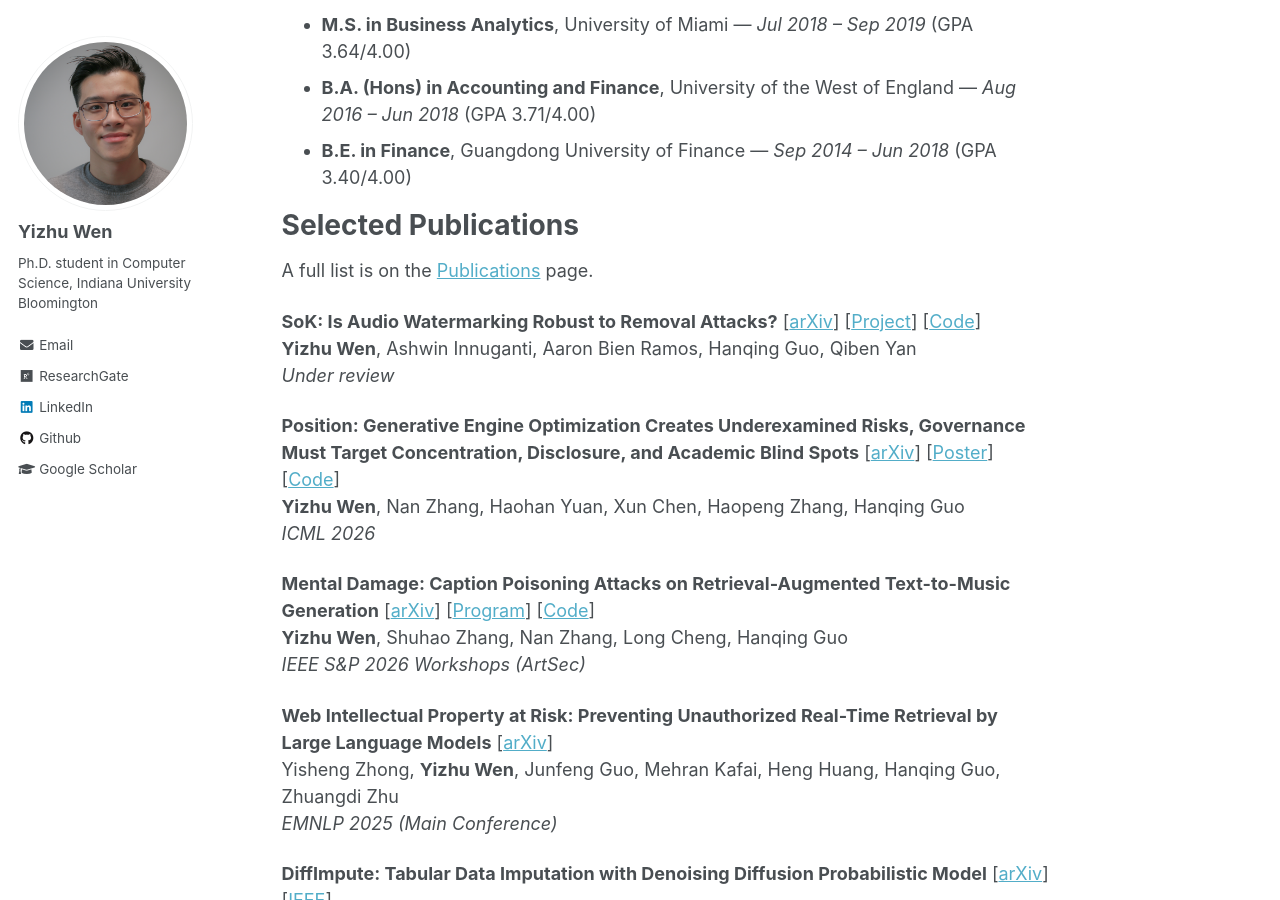
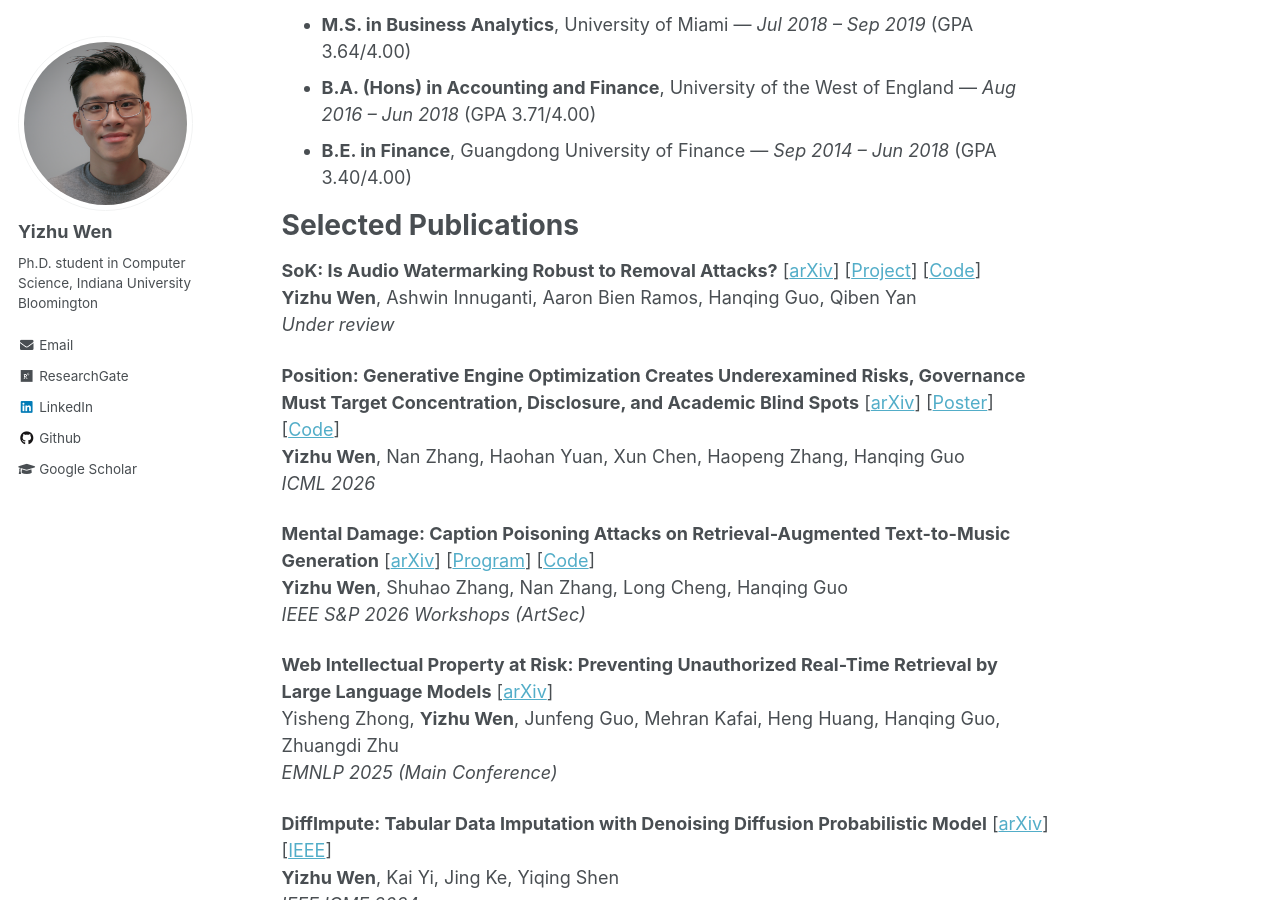
Before and after one commit to yizhu-wen/yizhu-wen.github.io, a Jekyll site: the page built from _pages/about.md, in a window 1280 px wide and 900 px high, scrolled down 1506 px. Built offline with Jekyll 4.4.1, drawn with Linux system fonts in a browser that asks for light colours.

Commit message:
Remove the pointer to the Publications page from the home page
The top nav already links there.

Co-Authored-By: Claude Opus 5 <noreply@anthropic.com>

```diff
--- a/_pages/about.md
+++ b/_pages/about.md
@@ -46,8 +46,6 @@ Education
 
 Selected Publications
 ======
-A full list is on the [Publications]({{ site.baseurl }}/publications/) page.
-
 **SoK: Is Audio Watermarking Robust to Removal Attacks?** [[arXiv](https://arxiv.org/abs/2503.19176)] [[Project](https://sokaudiowm.github.io/)] [[Code](https://github.com/yizhu-wen/sok)]
 **Yizhu Wen**, Ashwin Innuganti, Aaron Bien Ramos, Hanqing Guo, Qiben Yan
 *Under review*
```
